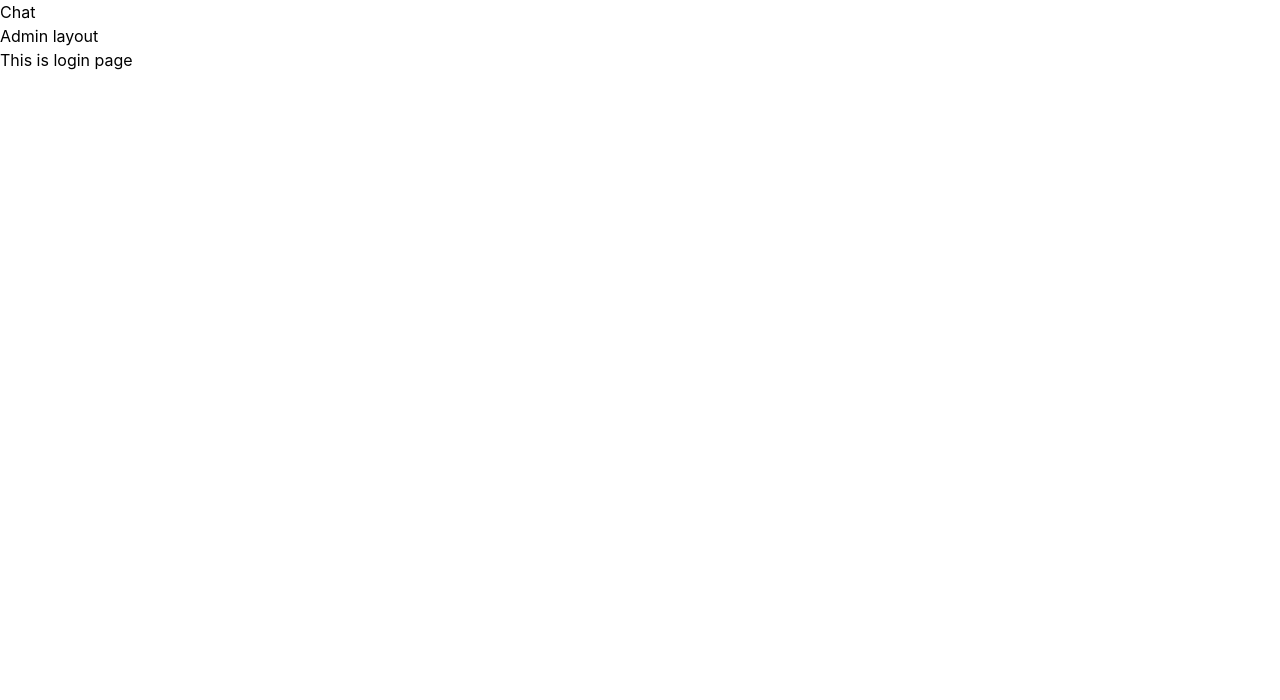
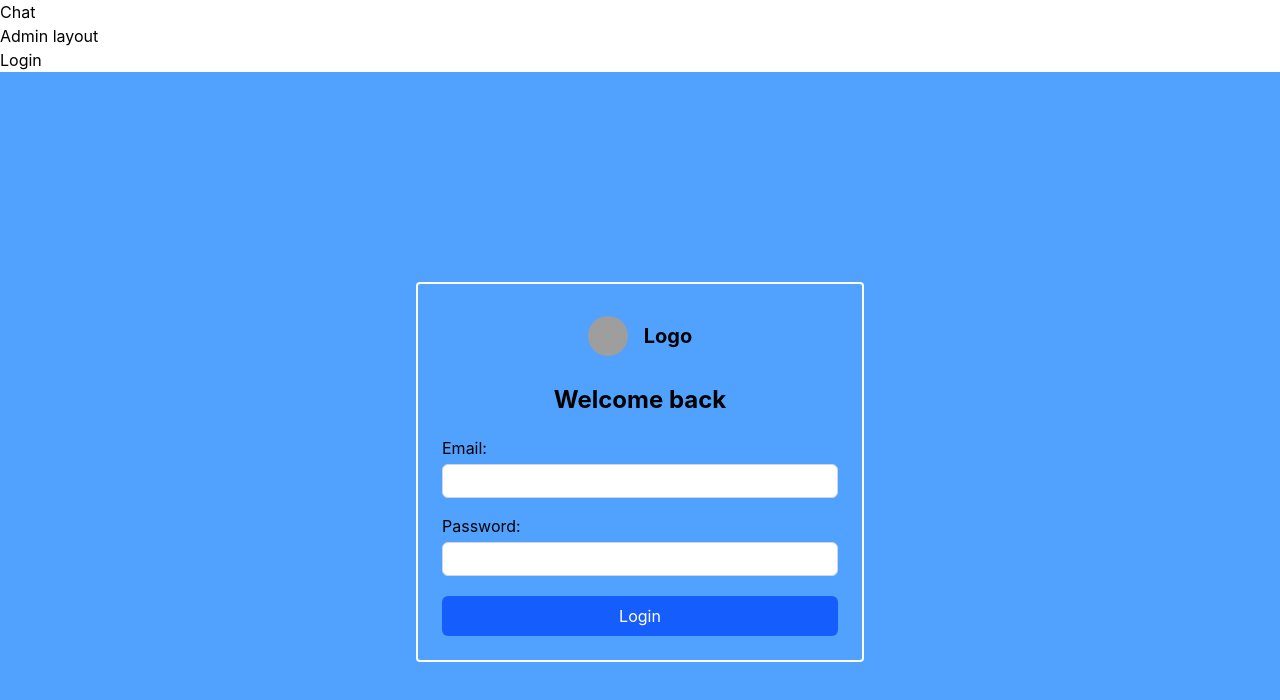
Before and after one commit to TruongTuanDung2001/Chat-app, a React app: page /login in a window 1280 px wide. Shown: the top 700 px of the page. Built offline with nearby package versions, Linux system fonts and the light colour scheme; grey boxes are pictures that could not be loaded; the HTML template or start-up script is replaced by a standard one.

Commit message:
Design login page

```diff
--- a/src/App.jsx
+++ b/src/App.jsx
@@ -22,7 +22,8 @@ function App() {
     <div>
       {/* <MainNavbar /> */}
       <Link to="/chat">Chat</Link> <br />
-      <Link to="/admin">Admin layout</Link>
+      <Link to="/admin">Admin layout</Link> <br />
+      <Link to="/login">Login</Link>
       {/* <h1 className="text-2xl font-bold text-blue-600">Hello World!</h1> */}
       {/* pages */}
       <AppRoutes />
--- a/src/pages/Login/Login.jsx
+++ b/src/pages/Login/Login.jsx
@@ -1,5 +1,30 @@
-export default function LoginPage(){
-    return (
-        <div>This is login page</div>
-    )
+export default function LoginPage() {
+  return (
+    <div className="login-layout min-h-screen w-full bg-blue-400 flex items-center justify-center">
+      <div className="login-content w-full max-w-md border-2 border-solid border-white rounded p-6">
+        <div className="text-center">
+          <div className="logo flex justify-center items-center gap-4 p-2">
+            <img
+              className="h-10 w-10 rounded-full"
+              src="https://i.pinimg.com/736x/34/1b/e4/341be4fbb1016c9a68881205f5c33133.jpg"
+              alt=""
+            />
+            <h3 className="text-xl font-bold">Logo</h3>
+          </div>
+          <h1 className="text-2xl font-bold p-5">Welcome back</h1>
+        </div>
+        <div className="">
+          <div className="email">
+            <span className="block mb-1">Email:</span>
+            <input type="email" className="w-full rounded-md border border-gray-300 bg-white px-2 py-1 outline-none" />
+          </div>
+          <div className="password mt-4">
+            <span className="block mb-1">Password:</span>
+            <input type="password" className="w-full rounded-md border border-gray-300 bg-white px-2 py-1 outline-none" />
+          </div>
+          <button className="mt-5 w-full rounded-md bg-blue-600 text-white px-4 py-2 hover:bg-blue-700 cursor-pointer">Login</button>
+        </div>
+      </div>
+    </div>
+  );
 }
```
